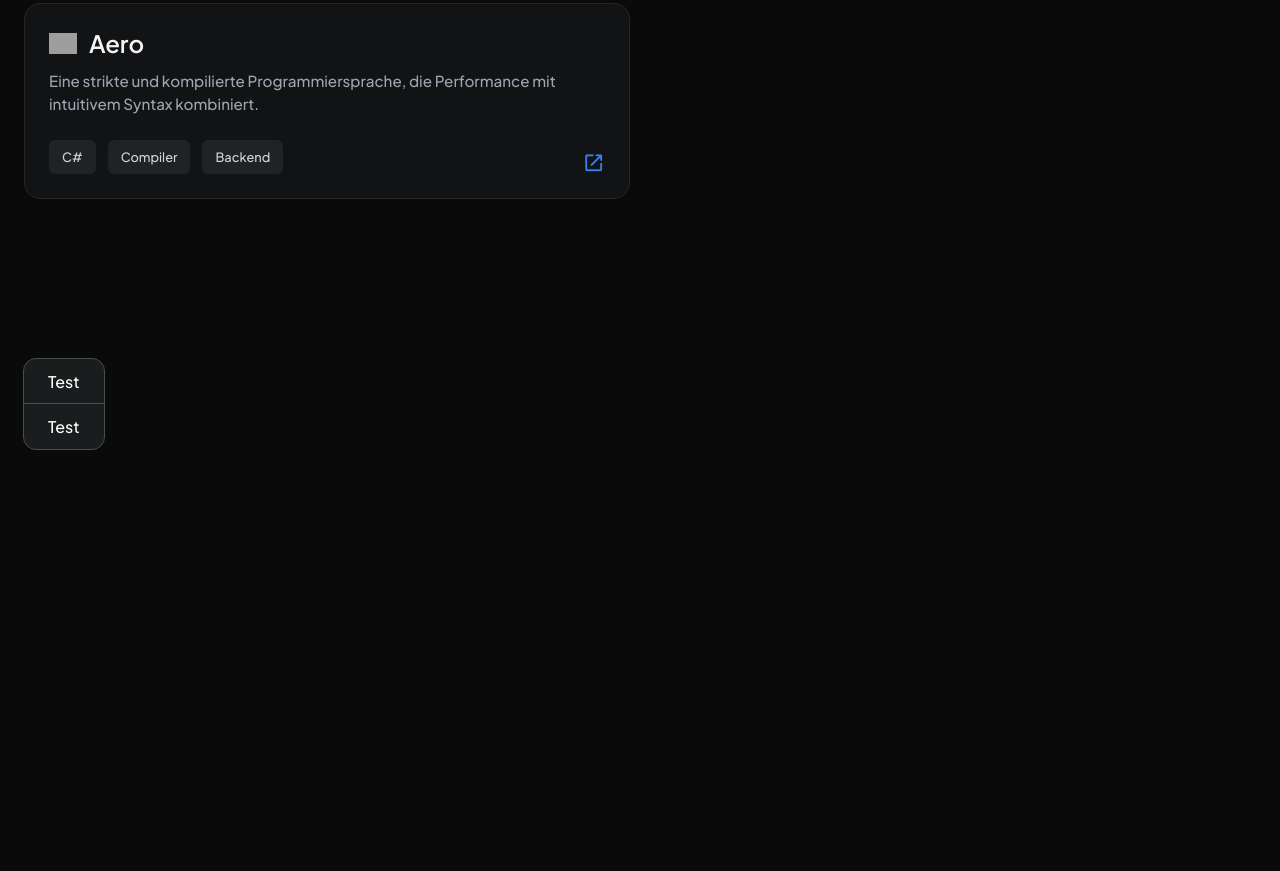
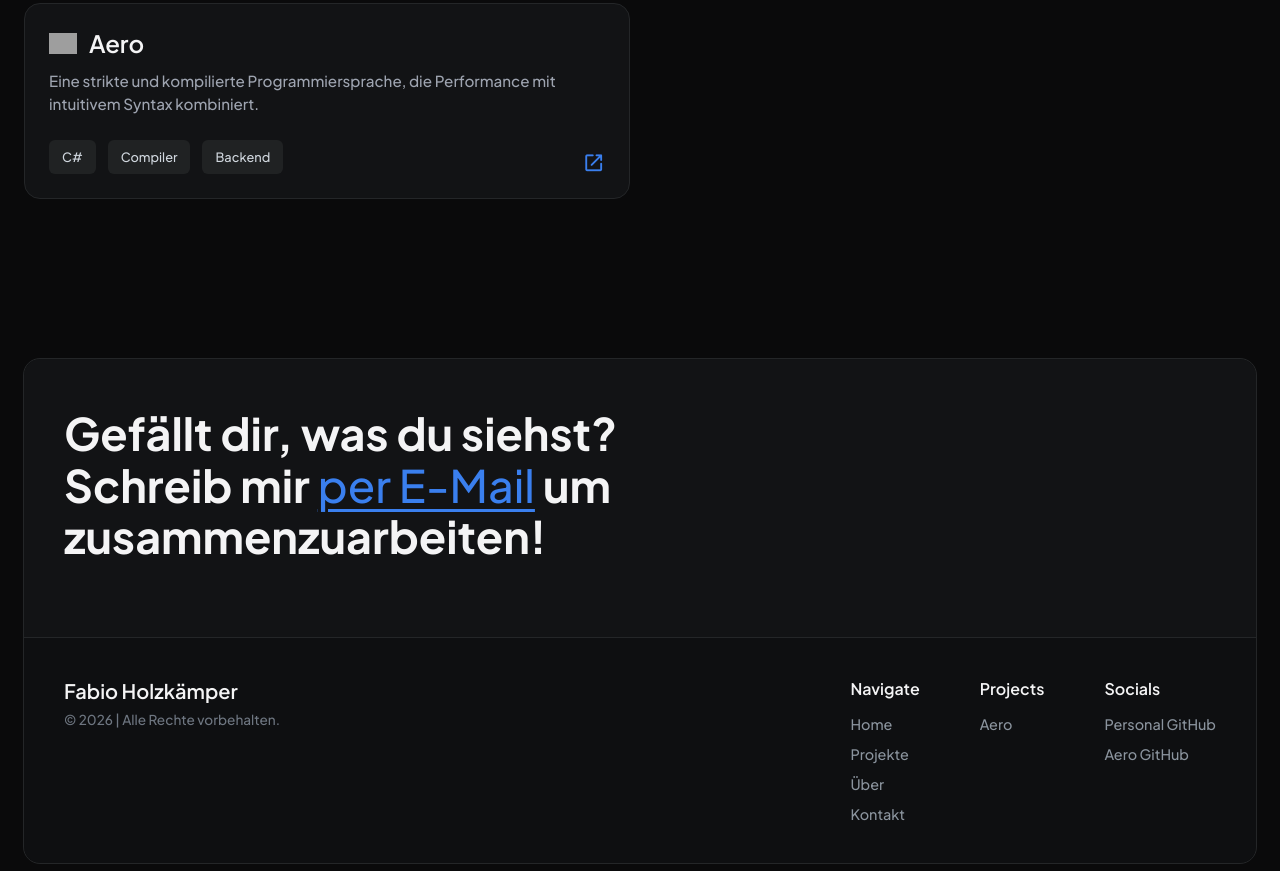
Before and after one commit to holzfa/Portfolio, a plain HTML site: page index.html in a window 1280 px wide. Shown: the part 943-1814 px from the top of the page. Before the commit the page ends 1400 px from the top, so only its background shows below. Drawn offline with nearby package versions, Linux system fonts and the light colour scheme; grey boxes are pictures that could not be loaded.

Commit message:
Footer Hinzugefügt. Titel und Icon hinzugefügt.

```diff
--- a/index.html
+++ b/index.html
@@ -4,7 +4,7 @@
     <head>
         <meta charset="UTF-8">
         <meta name="viewport" content="width=device-width, initial-scale=1.0">
-        <title>Fabio</title>
+        <title>Portfolio - Fabio Holzkämper</title>
         <link rel="stylesheet" href="styles.css">
     </head>
 
@@ -33,7 +33,7 @@
                 </a>
             </div>
 
-            <div id="about" class="sectioned">
+            <div id="about" class="sectioned centered">
                 <h1 class="t1">Technologien</h1>
                 <h4 class="t4">
                     Ich kann viele technologien und programme nutzen um software zu erstellen.
@@ -43,7 +43,7 @@
                 <div id="tech-stack" class="tech-card-grid"></div>
             </div>
 
-            <div class="sectioned" id="projects">
+            <div id="projects" class="sectioned centered">
                 <div class="opposed bottom-gapped">
                     <h1 class="t1">Meine Projekte</h1>
                     <a class="button shimmer">Meine Githubs<span class="symbol left-spaced">keyboard_arrow_right</span></a>
@@ -52,14 +52,41 @@
                 <div id="project-stack" class="project-card-grid"></div>
             </div>
 
-            <div>
+            <div id="contact">
                 <div class="vert-stacked sectioned stretched">
-                    <div class="container top stretched">
-                        Test
+                  <div class="container top footer-cta">
+                    <h2 class="cta-title">
+                      Gefällt dir, was du siehst? Schreib mir <a href="mailto:holzfa@proton.me" class="email-highlight">per E-Mail</a> um zusammenzuarbeiten!
+                    </h2>
+                  </div>
+
+                  <div class="container bottom footer-links">
+                    <div class="footer-brand">
+                      <h3 class="brand-name">Fabio Holzkämper</h3>
+                      <p class="copyright">&copy; 2026 | Alle Rechte vorbehalten.</p>
                     </div>
-                    <div class="stretched container bottom">
-                        Test
+
+                    <div class="footer-columns">
+                      <div class="footer-col">
+                        <h4 class="col-title">Navigate</h4>
+                        <a href="#home" class="footer-link">Home</a>
+                        <a href="#projects" class="footer-link">Projekte</a>
+                        <a href="#about" class="footer-link">Über</a>
+                        <a href="#contact" class="footer-link">Kontakt</a>
+                      </div>
+
+                      <div class="footer-col">
+                        <h4 class="col-title">Projects</h4>
+                        <a href="#projects" class="footer-link">Aero</a>
+                      </div>
+
+                      <div class="footer-col">
+                        <h4 class="col-title">Socials</h4>
+                        <a href="https://github.com/holzfa" target="_blank" rel="noopener" class="footer-link">Personal GitHub</a>
+                        <a href="https://github.com/Aero-Language" target="_blank" rel="noopener" class="footer-link">Aero GitHub</a>
+                      </div>
                     </div>
+                  </div>
                 </div>
             </div>
         </div>
--- a/styles.css
+++ b/styles.css
@@ -17,6 +17,14 @@ div.content { padding: 0px 16px; }
   scroll-margin-top: 100px;
 }
 
+.link {
+    color: white;
+    text-decoration: none;
+}
+.link:link {
+    color: #8ec7e8;
+    text-decoration: underline;
+}
 
 .symbol {
     font-family: "Material Symbols Rounded";
@@ -64,9 +72,6 @@ div.content { padding: 0px 16px; }
     margin-top: 160px;
 }
 
-.stretched {
-    width: 100%;
-}
 .centered {
     justify-content: center;
     align-items: center;
@@ -86,7 +91,7 @@ div.content { padding: 0px 16px; }
 }
 
 .container {
-    background-color: #1a1d1d;
+    background-color: #131619;
 
     padding: 12px 24px;
     display: flex;
@@ -96,14 +101,18 @@ div.content { padding: 0px 16px; }
 
     border-radius: 12px;
     outline-style: solid;
-    outline-color: #4D4D4D;
+    outline-color: #3A3A3A;
     outline-width: 1px;
 }
-.container.top { border-radius: 12px 12px 0px 0px; }
+.container.translucent { background-color: transparent; }
+.container.top { border-radius: 12px 12px 0px 0px; outline-width: 1px 1px 0px 1px; margin-bottom: 1px;}
 .container.bottom { border-radius: 0px 0px 12px 12px; }
+.container.top, .container.bottom {
+    box-sizing: border-box; width: 100%;
+}
 
 .button {
-    background-color: #202223;
+    background-color: #131619;
 
     padding: 12px 24px;
     display: flex;
@@ -119,7 +128,7 @@ div.content { padding: 0px 16px; }
     border: none;
     border-radius: 6px;
     outline-style: solid;
-    outline-color: #4D4D4D;
+    outline-color: #3A3A3A;
     outline-width: 1px;
 }
 .button:hover {
@@ -393,3 +402,129 @@ div.content { padding: 0px 16px; }
   animation: shimmer 2s infinite linear;
   pointer-events: none;
 }
+
+/* Container adjustments */
+.vert-stacked.stretched {
+  width: 100%;
+  max-width: 1280px;
+  margin-left: auto;
+  margin-right: auto;
+}
+
+/* Base containers override */
+.container.top.footer-cta {
+  display: flex;
+  flex-direction: column;
+  align-items: flex-start;
+  padding: 48px 40px;
+  background-color: #121315;
+  border-radius: 16px 16px 0 0;
+  outline: 1px solid #242628;
+  margin-bottom: 0;
+}
+
+.container.bottom.footer-links {
+  display: flex;
+  flex-direction: column;
+  gap: 40px;
+  padding: 40px;
+  background-color: #0e0f11;
+  border-radius: 0 0 16px 16px;
+  outline: 1px solid #242628;
+}
+
+@media (min-width: 768px) {
+  .container.bottom.footer-links {
+    flex-direction: row;
+    justify-content: space-between;
+    align-items: flex-start;
+  }
+}
+
+/* Call to Action Section */
+.cta-title {
+  font-size: 2.8rem;
+  font-weight: 700;
+  line-height: 1.15;
+  color: #f4f4f5;
+  max-width: 700px;
+  margin: 0 0 28px 0;
+}
+
+.email-highlight {
+  color: #3a7fee;
+  text-decoration: underline;
+  text-underline-offset: 6px;
+  text-decoration-thickness: 3px;
+  transition: opacity 0.2s ease;
+}
+
+.email-highlight:hover {
+  opacity: 0.85;
+}
+
+.cta-btn {
+  background-color: #1a1c1e;
+  border: 1px solid #33363a;
+  border-radius: 8px;
+  padding: 12px 20px;
+  font-size: 0.95rem;
+  font-weight: 500;
+  color: #d0d7de;
+  transition: background-color 0.2s ease, border-color 0.2s ease;
+}
+
+.cta-btn:hover {
+  background-color: #24272a;
+  border-color: #4a4e54;
+}
+
+/* Footer Links & Brand Section */
+.footer-brand {
+  display: flex;
+  flex-direction: column;
+  gap: 8px;
+}
+
+.brand-name {
+  font-size: 1.25rem;
+  font-weight: 600;
+  color: #f4f4f5;
+  margin: 0;
+}
+
+.copyright {
+  font-size: 0.85rem;
+  color: #6e7681;
+  margin: 0;
+}
+
+.footer-columns {
+  display: flex;
+  gap: 60px;
+  flex-wrap: wrap;
+}
+
+.footer-col {
+  display: flex;
+  flex-direction: column;
+  gap: 12px;
+}
+
+.col-title {
+  font-size: 1rem;
+  font-weight: 600;
+  color: #f4f4f5;
+  margin: 0 0 4px 0;
+}
+
+.footer-link {
+  font-size: 0.9rem;
+  color: #8b949e;
+  text-decoration: none;
+  transition: color 0.2s ease;
+}
+
+.footer-link:hover {
+  color: #f4f4f5;
+}
--- a/techstack.js
+++ b/techstack.js
@@ -5,7 +5,8 @@ const techStack = [
   { title: "Kotlin", subtitle: "Java aber Besser", icon: "https://cdn.jsdelivr.net/gh/devicons/devicon@latest/icons/kotlin/kotlin-original.svg", bg: "#371840" },
   { title: "Linux", subtitle: "Arch & Fedora", icon: "https://cdn.jsdelivr.net/gh/devicons/devicon@latest/icons/fedora/fedora-original.svg", bg: "#1c2052" },
   { title: "Rider", subtitle: "DotNet Entwicklung", icon: "https://cdn.jsdelivr.net/gh/devicons/devicon@latest/icons/rider/rider-original.svg", bg: "#8a6213" },
-  { title: "IntelliJ IDEA", subtitle: "Kotlin Entwicklung", icon: "https://cdn.jsdelivr.net/gh/devicons/devicon@latest/icons/intellij/intellij-original.svg", bg: "#6b1230" }
+  { title: "IntelliJ IDEA", subtitle: "Kotlin Entwicklung", icon: "https://cdn.jsdelivr.net/gh/devicons/devicon@latest/icons/intellij/intellij-original.svg", bg: "#6b1230" },
+  { title: "Android Studio", subtitle: "Android Anwendungen", icon: "https://cdn.jsdelivr.net/gh/devicons/devicon@latest/icons/androidstudio/androidstudio-original.svg", bg: "#1d1e42" }
 ];
 const techContainer = document.getElementById("tech-stack");
 techContainer.innerHTML = techStack.map(item => `
```
Also changed, not shown: favicon.ico (added).
